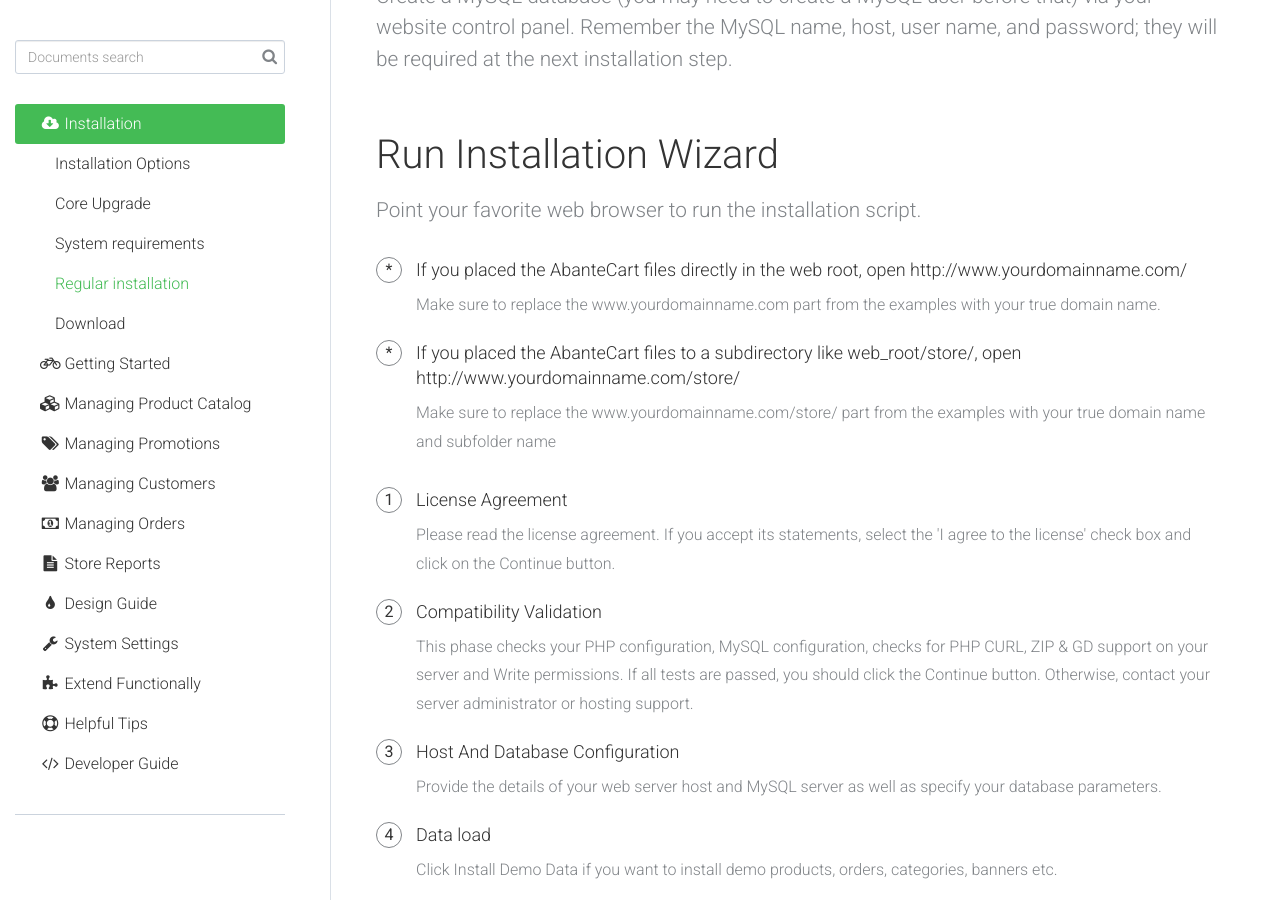
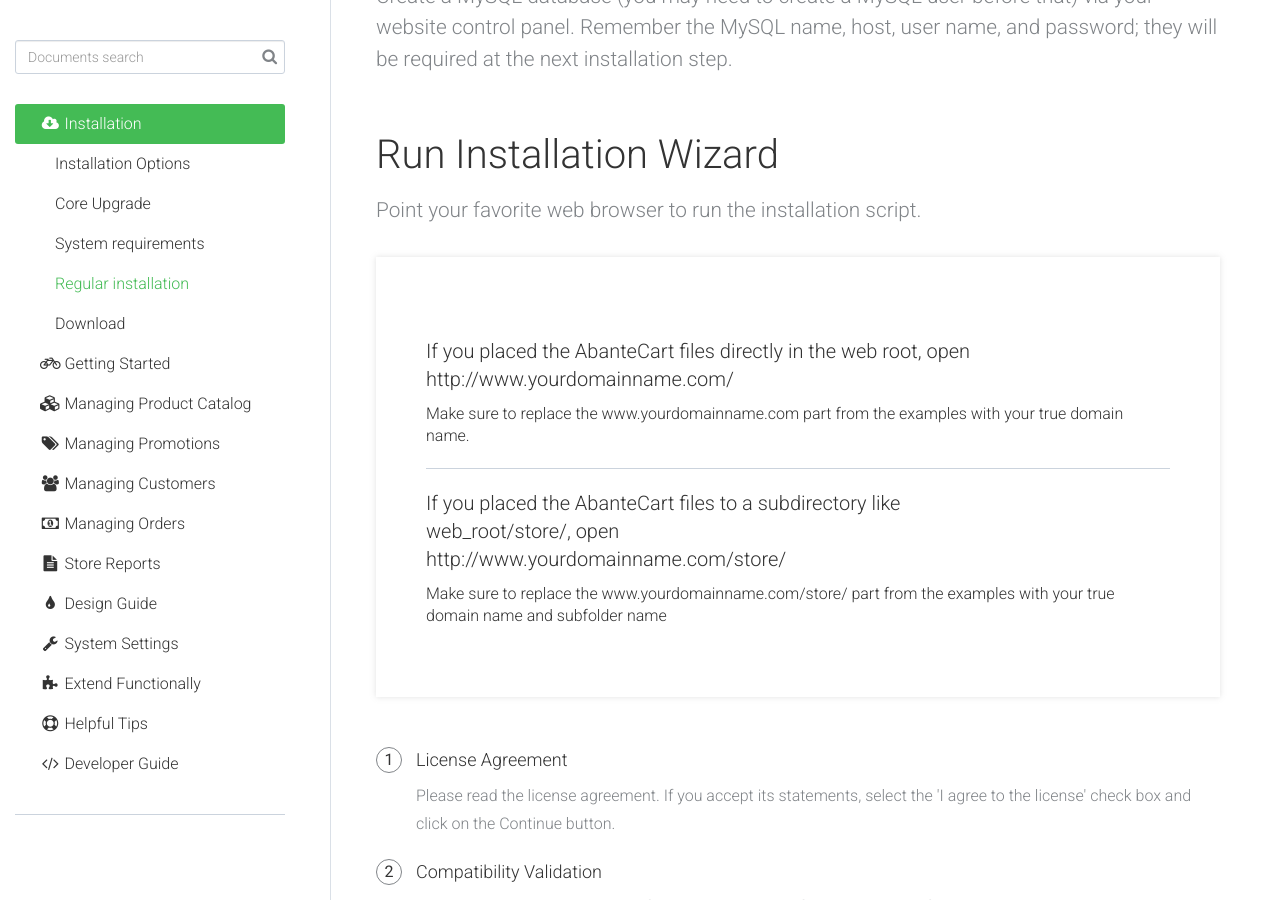
Before and after one commit to abantecart/abantecart.github.io, a Jekyll site: the page built from pages/install/regular_installation.html, in a window 1280 px wide and 900 px high, scrolled down 3466 px. Built offline with Jekyll 4.4.1, drawn with Linux system fonts in a browser that asks for light colours.

Commit message:
Update regular_installation.html

```diff
--- a/pages/install/regular_installation.html
+++ b/pages/install/regular_installation.html
@@ -243,20 +243,38 @@
 							<h4 class="category-description">Point your favorite web browser to run the installation script.</h4>
 						</div>
 						<!-- End of Caregory Info -->
-						<!-- Steps -->
-						<ul class="steps">
-							<li class="step">
-								<span class="step-number">*</span>
-								<h4 class="step-title"> If you placed the AbanteCart files directly in the web root, open http://www.yourdomainname.com/</h4>
-								<div class="step-content"> Make sure to replace the www.yourdomainname.com part from the examples with your true domain name. </div>
-							</li>
-							<li class="step">
-								<span class="step-number">*</span>
-								<h4 class="step-title">	If you placed the AbanteCart files to a subdirectory like web_root/store/, open http://www.yourdomainname.com/store/</h4>
-								<div class="step-content"> Make sure to replace the www.yourdomainname.com/store/ part from the examples with your true domain name and subfolder name </div>
-							</li>
-						</ul>
-						<!-- End of Steps -->
+						<div class="panel">
+							<header class="panel-header">  </header>
+							<section class="panel-content">
+								<!-- List View -->
+								<div class="list-view helper m0">
+									<div class="list-item">
+										<div class="list-item-header">
+											<h3 class="list-item-title">
+												If you placed the AbanteCart files directly in the web root, open http://www.yourdomainname.com/
+											</h3>
+											<span class="list-item-meta">
+
+											</span>
+										</div>
+										<div class="list-item-content"> Make sure to replace the www.yourdomainname.com part from the examples with your true domain name. </div>
+									</div>
+									<div class="list-item">
+										<div class="list-item-header">
+											<h3 class="list-item-title">
+												If you placed the AbanteCart files to a subdirectory like web_root/store/, open http://www.yourdomainname.com/store/
+											</h3>
+											<span class="list-item-meta">
+
+											</span>
+										</div>
+										<div class="list-item-content"> Make sure to replace the www.yourdomainname.com/store/ part from the examples with your true domain name and subfolder name </div>
+									</div>
+
+								</div>
+								<!-- End of List View -->
+							</section>
+						</div>
 
 
 
```
